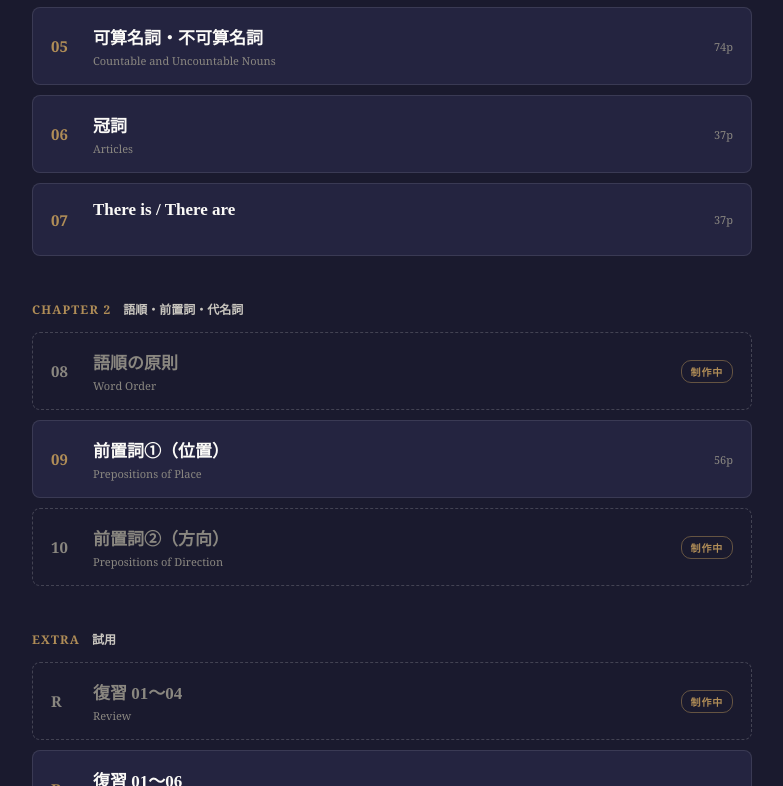
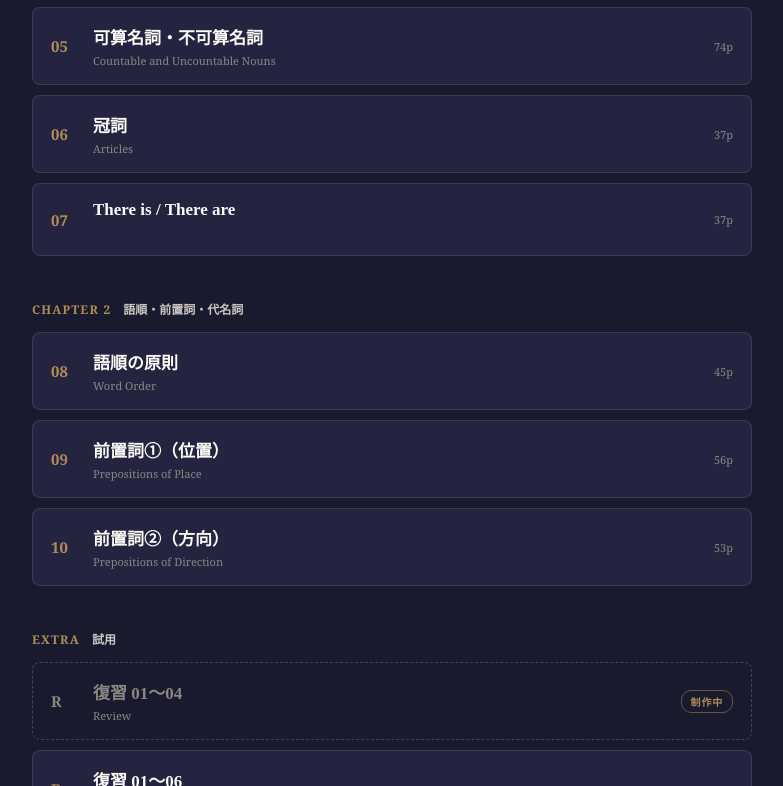
Before and after one commit to takatoshi-k-dev/atelier-english, a plain HTML site: page index.html in a window 1280 px wide. Shown: the part 564-1350 px from the top of the page, without its empty margins (248-1031 px from the left). Drawn offline with Linux system fonts and the light colour scheme.

Commit message:
Add files via upload

```diff
--- a/index.html
+++ b/index.html
@@ -111,10 +111,10 @@ a.card .n{font-family:var(--en);font-size:11px;color:#8A8780;flex:none}
   <div class="chap">CHAPTER 2<b>語順・前置詞・代名詞</b></div>
   <div class="list">
 
-    <a class="card wip" href="08-語順の原則.html?v=1103-5">
+    <a class="card" href="08-語順の原則.html?v=1103-5">
       <span class="no">08</span>
       <span class="ttl">語順の原則<span class="en">Word Order</span></span>
-      <span class="tag">制作中</span>
+      <span class="n">45p</span>
     </a>
 
     <a class="card" href="09-前置詞-位置.html?v=1115-1">
@@ -123,10 +123,10 @@ a.card .n{font-family:var(--en);font-size:11px;color:#8A8780;flex:none}
       <span class="n">56p</span>
     </a>
 
-    <a class="card wip" href="10-前置詞-方向.html?v=1115-4">
+    <a class="card" href="10-前置詞-方向.html?v=1115-4">
       <span class="no">10</span>
       <span class="ttl">前置詞②（方向）<span class="en">Prepositions of Direction</span></span>
-      <span class="tag">制作中</span>
+      <span class="n">53p</span>
     </a>
 
   </div>
```
